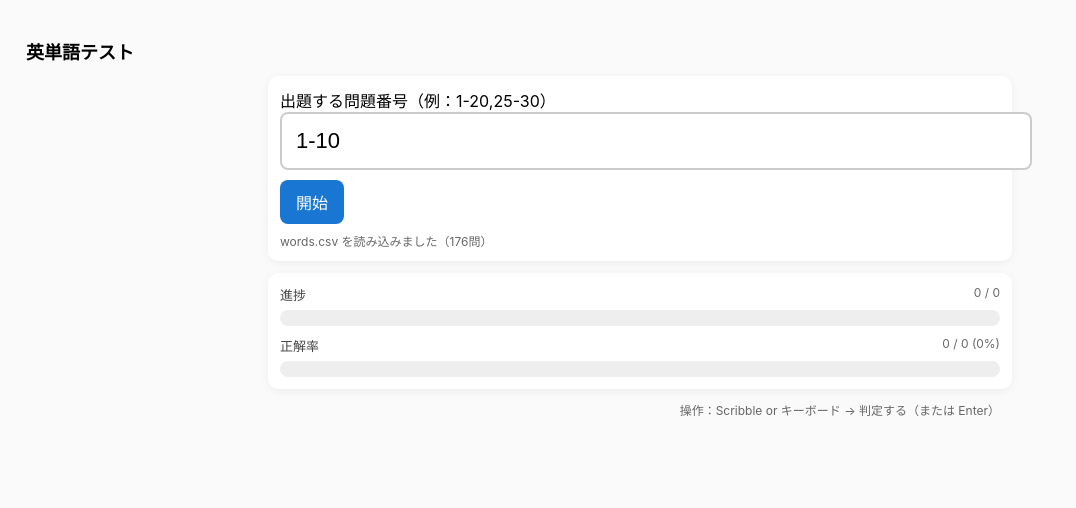
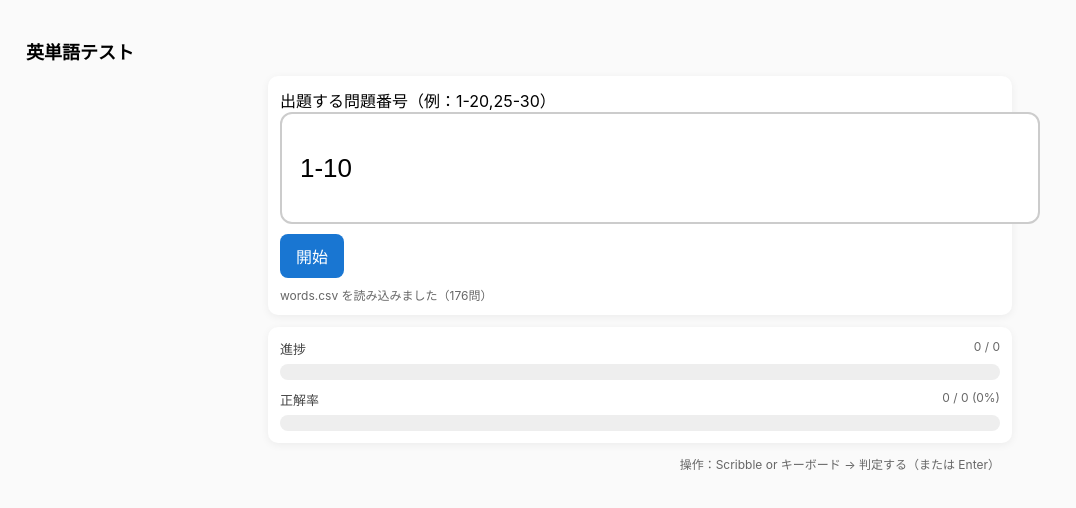
Before and after one commit to nakashima8823-art/vocab-test2, a plain HTML site: page index.html in a window 1280 px wide. Shown: the whole page, without its empty margins (0-1076 px from the left). Drawn offline with Linux system fonts and the light colour scheme.

Commit message:
Update index.html

```diff
--- a/index.html
+++ b/index.html
@@ -22,10 +22,11 @@ h1{font-size:18px}
 /* ★ Scribbleしやすい入力欄 */
 input[type=text]{
   width:100%;
-  padding:14px;
-  font-size:22px;
-  border-radius:8px;
+  padding:18px;
+  font-size:26px;
+  border-radius:12px;
   border:2px solid #ccc;
+  min-height:72px;
 }
 
 .result{margin-top:12px;font-size:18px;min-height:30px}
```
